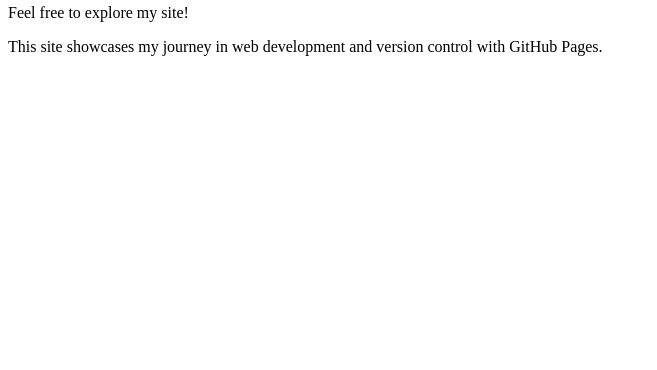
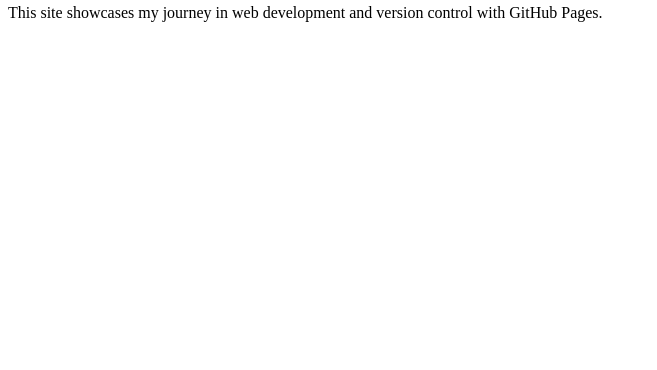
Before and after one commit to AntoniUsajz/AntoniUsajz.github.io, a plain HTML site: page index.html in a window 1280 px wide. Shown: the part 430-800 px from the top of the page, without its empty margins (0-657 px from the left). Drawn offline with Linux system fonts and the light colour scheme.

Commit message:
Update index.html
Updated content with more details about the website.

```diff
--- a/index.html
+++ b/index.html
@@ -9,7 +9,8 @@
     <h1>Welcome to My Page!</h1>
     <p>Hi, I'm Antoni Usajewicz, and I love coding, gym, and exploring new technologies.</p>
     <img src="https://scontent-fra3-1.cdninstagram.com/v/t51.2885-19/468895233_1620898338863475_8780888773376614640_n.jpg?_nc_ht=scontent-fra3-1.cdninstagram.com&_nc_cat=103&_nc_ohc=x6srvdRV9tsQ7kNvgGSHLet&_nc_gid=94962a2058314ba88d586a1dfe302f07&edm=AP4sbd4BAAAA&ccb=7-5&oh=00_AYC4QhKQmnGJqcUWv_XFecFFGXf7Ac6456s5X8cUfNt9qg&oe=675498FD&_nc_sid=7a9f4b" alt="Placeholder image">
-    <p>Feel free to explore my site!</p>
+    <p>This site showcases my journey in web development and version control with GitHub Pages.</p>
+
+
 </body>
 </html>
-<p>This site showcases my journey in web development and version control with GitHub Pages.</p>
```
